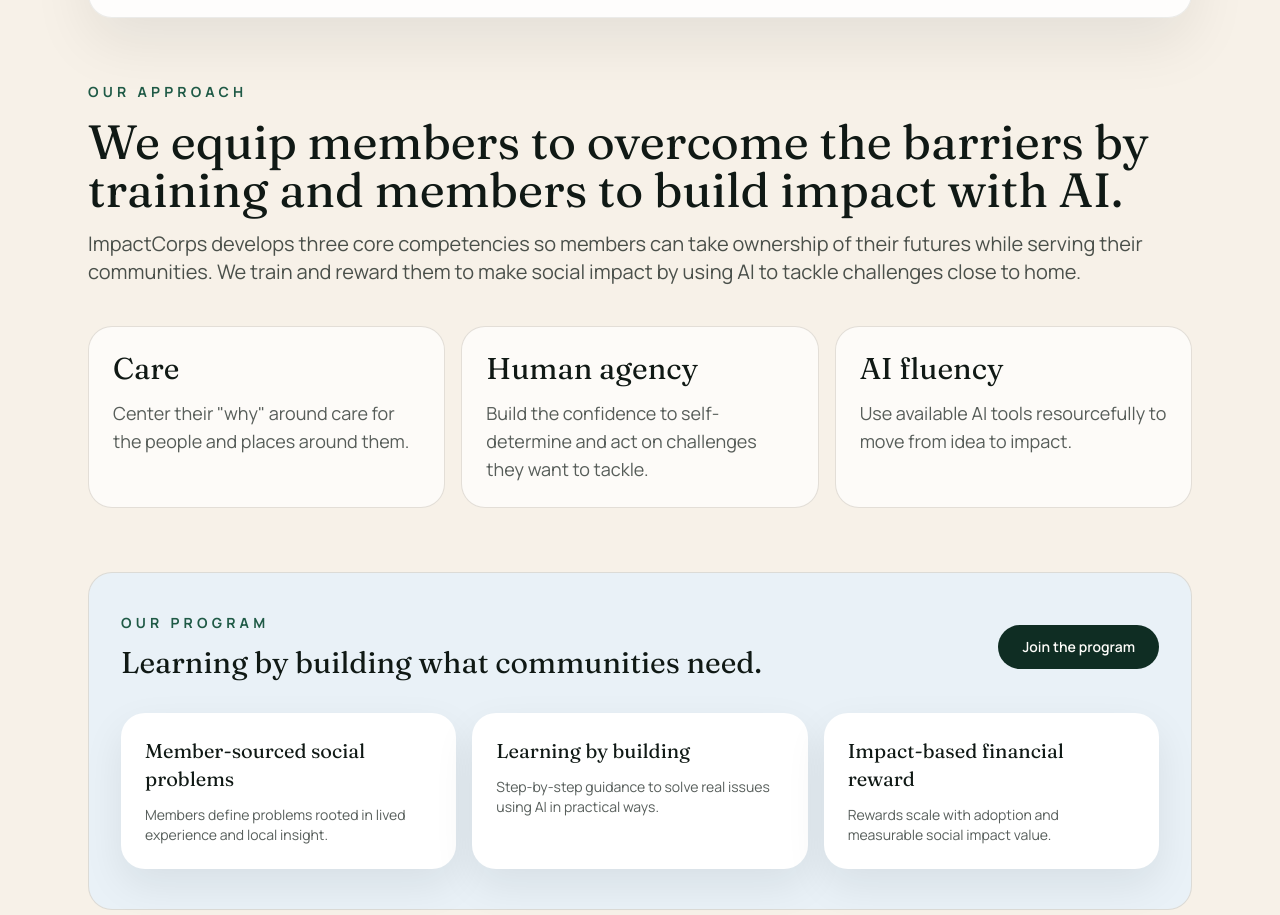
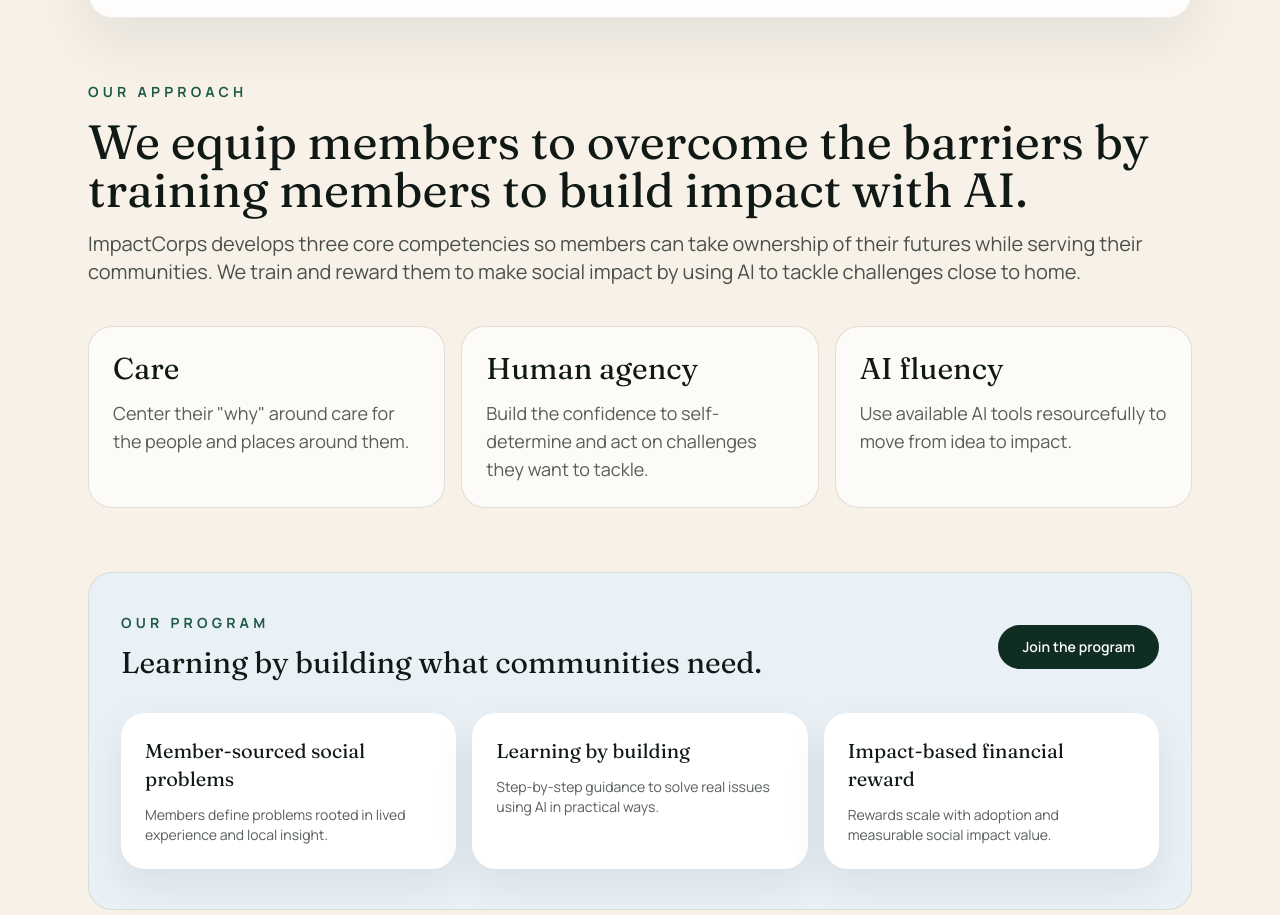
Before and after one commit to interconrhino/ImpactCorpsVerHCI, a Next.js app: page / in a window 1280 px wide. Shown: the part 1723-2638 px from the top of the page. Built offline with nearby package versions, Linux system fonts and the light colour scheme.

Commit message:
Update page.tsx

```diff
--- a/app/page.tsx
+++ b/app/page.tsx
@@ -244,7 +244,7 @@
               Our approach
             </p>
             <h2 className="font-display text-4xl text-[color:var(--ink)] md:text-5xl">
-              We equip members to overcome the barriers by training and members to build impact with AI.
+              We equip members to overcome the barriers by training members to build impact with AI.
             </h2>
             <p className="text-lg text-[color:var(--ink)]/75 md:text-xl">
               ImpactCorps develops three core competencies so members can take
```
